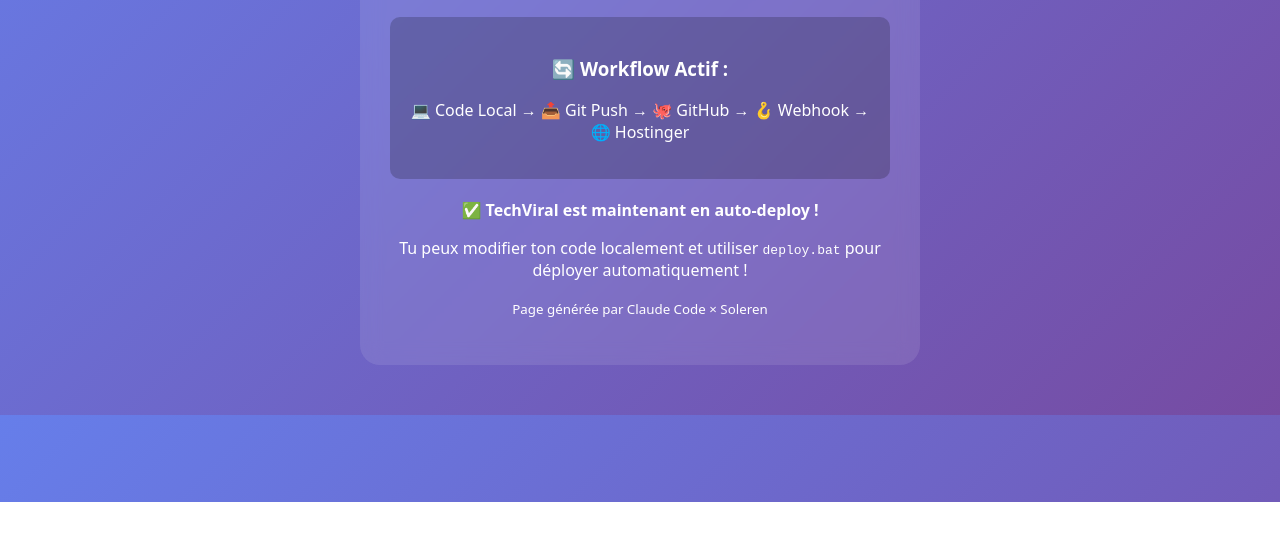
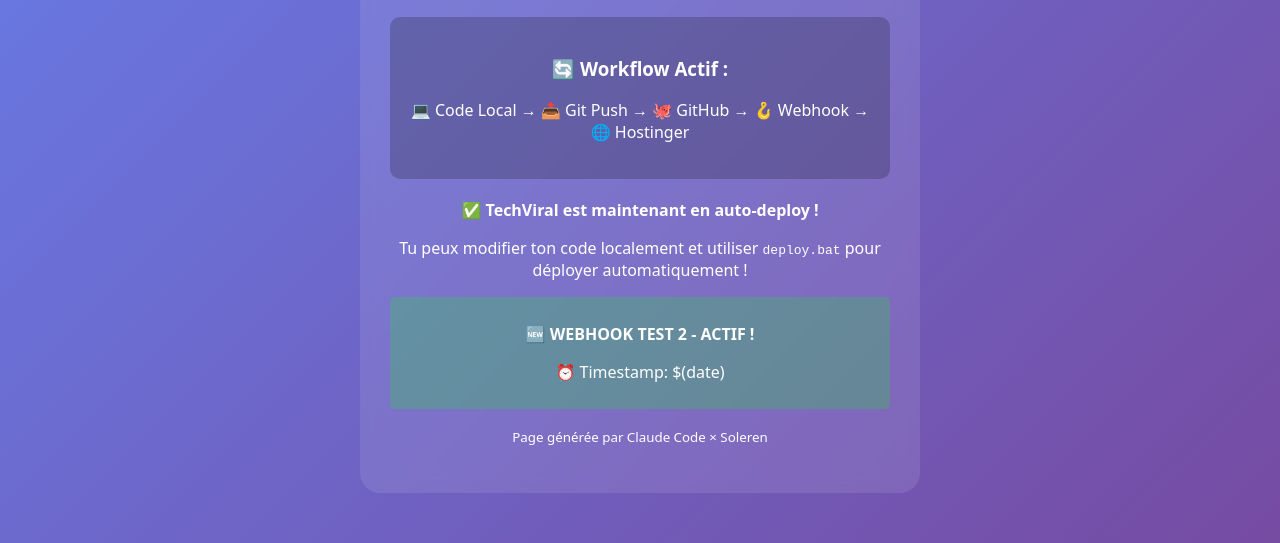
Before and after one commit to Volkkkkkk/TechViral, a plain HTML site: page auto-deploy-test.html in a window 1280 px wide. Shown: the part 298-841 px from the top of the page. Before the commit the page ends 800 px from the top, so only its background shows below. Drawn offline with Linux system fonts and the light colour scheme.

Commit message:
🧪 WEBHOOK TEST 2 - Verification auto-deploy Hostinger

```diff
--- a/auto-deploy-test.html
+++ b/auto-deploy-test.html
@@ -44,6 +44,11 @@
         <p><strong>✅ TechViral est maintenant en auto-deploy !</strong></p>
         <p>Tu peux modifier ton code localement et utiliser <code>deploy.bat</code> pour déployer automatiquement !</p>
 
+        <div style="background: rgba(0,255,0,0.2); padding: 10px; border-radius: 5px; margin: 10px 0;">
+            <p><strong>🆕 WEBHOOK TEST 2 - ACTIF !</strong></p>
+            <p>⏰ Timestamp: $(date)</p>
+        </div>
+
         <p><small>Page générée par Claude Code × Soleren</small></p>
     </div>
 </body>
```
